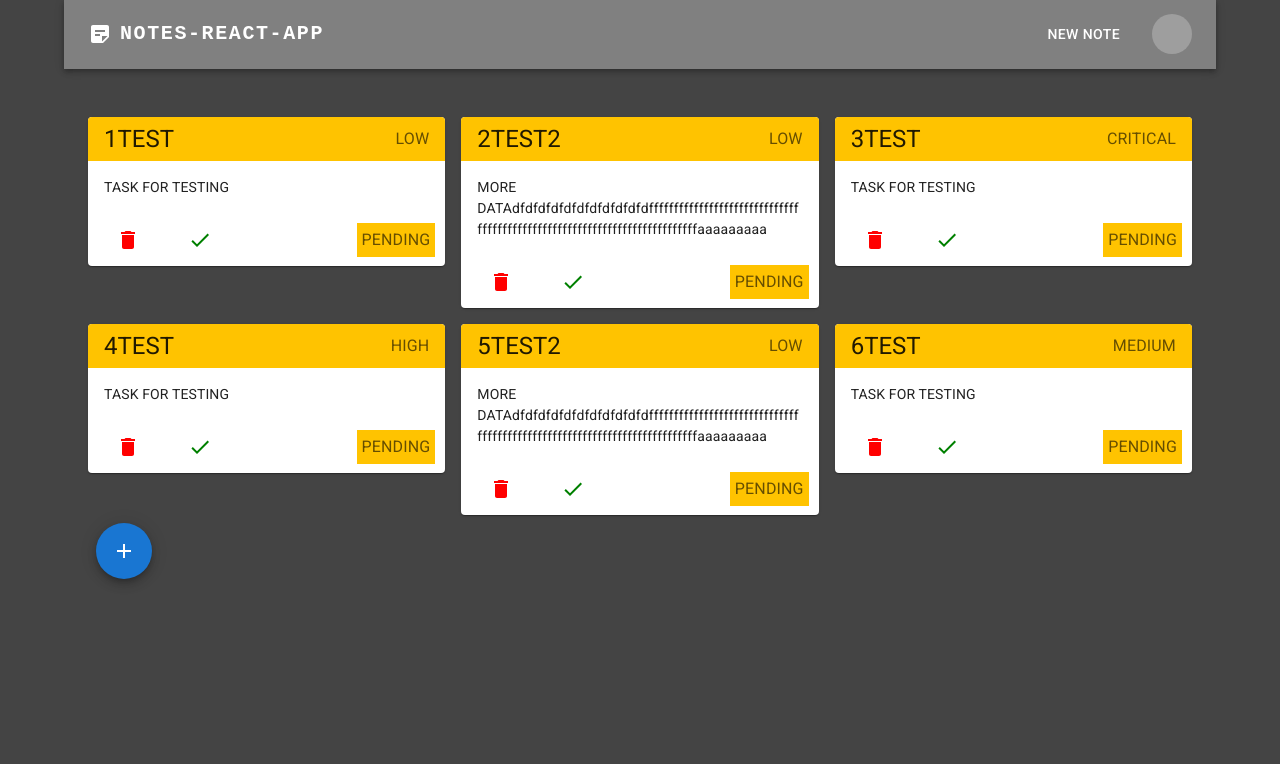
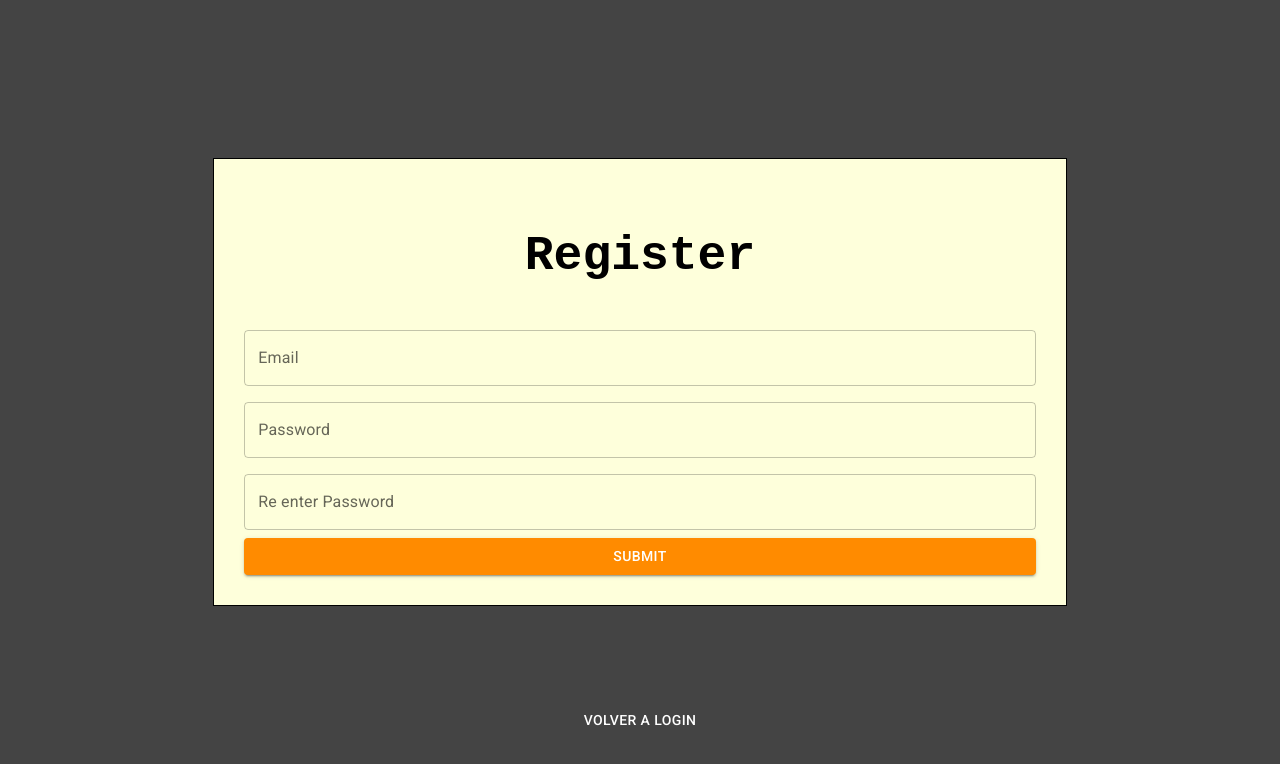
Before and after one commit to l3c45/React-Notes, a React (Create React App) app: page /register in a window 1280 px wide. Shown: the top 764 px of the page. Built offline with nearby package versions, Linux system fonts and the light colour scheme; grey boxes are pictures that could not be loaded.

Commit message:
Guardar notas en localStorage y mostart mensaje en caso que no halla ninguna

```diff
--- a/package.json
+++ b/package.json
@@ -13,6 +13,7 @@
     "formik": "^2.2.9",
     "react": "^18.2.0",
     "react-dom": "^18.2.0",
+    "react-router-dom": "^6.4.3",
     "react-scripts": "5.0.1",
     "web-vitals": "^2.1.4",
     "yup": "^0.32.11"
--- a/src/App.css
+++ b/src/App.css
@@ -57,3 +57,11 @@ background-color: #444444;
 .form-login form h2 {
   font-size: 3rem;
 }
+
+
+ .empty-title {
+  width: 100%;
+  text-align: center;
+  color:#fff;
+  font-size: 2rem;
+ }
--- a/src/App.js
+++ b/src/App.js
@@ -2,17 +2,37 @@ import { Container } from "@mui/material";
 import TaskList from "./Components/container/TaskList";
 import "./App.css";
 import ResponsiveAppBar from "./Components/container/nav";
-import LoginForm from "./Components/pure/forms/LoginForm";
-import RegisterForm from "./Components/pure/forms/RegisterForm";
+import {BrowserRouter  , Route , Navigate, Routes} from "react-router-dom"
+import { NotFound } from "./pages/404/NotFound";
+import { Login } from "./pages/Login/Login";
+import { Register } from "./pages/Register/register";
+import { HomePage } from "./pages/home/homePage";
 
 function App() {
+
+  const logged=true
+
   return (
-    <Container>
-      <ResponsiveAppBar></ResponsiveAppBar>
-      <TaskList></TaskList>
-      {/* <LoginForm></LoginForm> */}
-      {/* <RegisterForm></RegisterForm> */}
-    </Container>
+
+
+    <BrowserRouter>
+      <Routes>
+      <Route exact path="/" element={<HomePage/>} />
+        <Route exact path="/" element={<Login/>} />
+        <Route exact path="/register" element={<Register/>} />
+        <Route exact path="/home" element=
+        {
+          logged ?
+          (<HomePage/>)
+          :
+          (<Navigate to="/" replace />  )
+        }
+        />
+
+        <Route path="*" element={<NotFound/>} />
+      </Routes>
+
+    </BrowserRouter>
   );
 }
 
--- a/src/Components/container/TaskList.js
+++ b/src/Components/container/TaskList.js
@@ -1,4 +1,4 @@
-import React ,{useState}from 'react'
+import React ,{useState,useEffect}from 'react'
 import Container from '@mui/material/Container';
 import Grid from '@mui/material/Grid';
 import Task from '../pure/Task';
@@ -10,14 +10,15 @@ import TaskForm from '../pure/forms/TaskForm';
 
 function TaskList() {
 
-    const task1=new task("1TEST","TASK FOR TESTING",priority.low)
-const task2=new task("2TEST2","MORE DATAdfdfdfdfdfdfdfdfdfdfdffffffffffffffffffffffffffffffffffffffffffffffffffffffffffffffffffffffffffaaaaaaaaa",priority.low)
-const task3=new task("3TEST","TASK FOR TESTING",priority.critical)
-const task4=new task("4TEST","TASK FOR TESTING",priority.high)
-const task5=new task("5TEST2","MORE DATAdfdfdfdfdfdfdfdfdfdfdffffffffffffffffffffffffffffffffffffffffffffffffffffffffffffffffffffffffffaaaaaaaaa",priority.low)
-const task6=new task("6TEST","TASK FOR TESTING",priority.medium)
+const task1=new task("Mañana","Ir al Super",priority.low)
+const taskSaved = JSON.parse(localStorage.getItem('tasks'));
 
-    const [tasks, setTasks] = useState([task1,task2,task3,task4,task5,task6])
+    const [tasks, setTasks] = useState(taskSaved || [task1])
+
+    useEffect(() => {
+      localStorage.setItem('tasks', JSON.stringify(tasks));
+    }, [tasks]);
+
 
     const removeTask = (taskToRemove) => {
       const temp=[...tasks]
@@ -42,9 +43,14 @@ const task6=new task("6TEST","TASK FOR TESTING",priority.medium)
       }
 
   return (
-    <Container >
+    <Container sx={{mt:10}} >
      <Grid container spacing={2}>
-     {tasks.map((task,index) => {
+     {tasks.length===0?
+
+      <h3 className='empty-title'> No hay tareas</h3>
+
+    :
+     tasks.map((task,index) => {
         return (
             <Grid key={index} item xs={12} md={6} lg={4}>
       <Task data={task} removeTask={removeTask} toggle={toggleTask}></Task>
--- a/src/Components/pure/forms/LoginForm.js
+++ b/src/Components/pure/forms/LoginForm.js
@@ -1,4 +1,5 @@
-import React from "react";
+import React,{useRef} from "react";
+import { useNavigate } from "react-router-dom";
 import { useFormik } from "formik";
 import * as yup from "yup";
 import { Button, TextField, Grid } from "@mui/material";
@@ -15,6 +16,11 @@ const validationSchema = yup.object({
 });
 
 const LoginForm = () => {
+  const userEmail=useRef("")
+  const userPass=useRef("")
+const navigate=useNavigate()
+
+
   const formik = useFormik({
     initialValues: {
       email: "foobar@example.com",
@@ -22,7 +28,8 @@ const LoginForm = () => {
     },
     validationSchema: validationSchema,
     onSubmit: (values) => {
-      alert(JSON.stringify(values, null, 2));
+      alert(JSON.stringify(values, null, 2))
+      navigate("/home");
     },
   });
 
@@ -31,9 +38,9 @@ const LoginForm = () => {
       container
       alignItems="center"
       justifyContent="center"
-      style={{ minHeight: "100vh" }}
+      style={{ minHeight: "80vh" }}
     >
-      <Grid className="form-login" item xs={8}>
+      <Grid className="form-login" item xs={6}>
         <form onSubmit={formik.handleSubmit}>
           <h2>Login</h2>
           <TextField
@@ -73,7 +80,9 @@ const LoginForm = () => {
           >
             Submit
           </Button>
+
         </form>
+
       </Grid>
     </Grid>
   );
--- a/src/Components/pure/forms/RegisterForm.js
+++ b/src/Components/pure/forms/RegisterForm.js
@@ -2,6 +2,7 @@ import React from "react";
 import { useFormik } from "formik";
 import * as yup from "yup";
 import { Button, TextField, Grid } from "@mui/material";
+import { User } from "../../../models/user_model";
 
 const validationSchema = yup.object({
   email: yup
@@ -19,6 +20,16 @@ const validationSchema = yup.object({
 });
 
 const RegisterForm = () => {
+
+  const saveUser= (user) => {
+
+    const newUser= new User(user.email,user.password)
+
+
+    localStorage.setItem('perfil', JSON.stringify(newUser))
+
+  }
+
   const formik = useFormik({
     initialValues: {
       email: "",
@@ -27,7 +38,7 @@ const RegisterForm = () => {
     },
     validationSchema: validationSchema,
     onSubmit: (values) => {
-      alert(JSON.stringify(values, null, 2));
+      saveUser(values)
     },
   });
 
@@ -36,7 +47,7 @@ const RegisterForm = () => {
       container
       alignItems="center"
       justifyContent="center"
-      style={{ minHeight: "100vh" }}
+      style={{ minHeight: "80vh" }}
     >
       <Grid className="form-login" item xs={8}>
         <form onSubmit={formik.handleSubmit}>
@@ -47,6 +58,7 @@ const RegisterForm = () => {
             id="email"
             name="email"
             label="Email"
+
             value={formik.values.email}
             onChange={formik.handleChange}
             error={formik.touched.email && Boolean(formik.errors.email)}
@@ -59,6 +71,7 @@ const RegisterForm = () => {
             name="password"
             label="Password"
             type="password"
+
             value={formik.values.password}
             onChange={formik.handleChange}
             error={formik.touched.password && Boolean(formik.errors.password)}
--- a/src/Components/pure/forms/TaskForm.js
+++ b/src/Components/pure/forms/TaskForm.js
@@ -67,8 +67,8 @@ const TaskForm = ({ add }) => {
 
   return (
     <div>
-      <Box onClick={handleClickOpen} sx={{ "& > :not(style)": { m: 1 } }}>
-        <Fab color="primary" aria-label="add">
+      <Box onClick={handleClickOpen} sx={{ "& > :not(style)": { m: 1 },position:"absolute" ,bottom:10}}>
+        <Fab sx={{backgroundColor:"#FF8B00"}} aria-label="add">
           <AddIcon />
         </Fab>
       </Box>
--- /dev/null
+++ b/src/pages/404/NotFound.js
@@ -0,0 +1,7 @@
+import React from 'react'
+
+export const NotFound = () => {
+  return (
+    <h1>404 - PAGE NOT FOUND</h1>
+  )
+}
--- /dev/null
+++ b/src/pages/Login/Login.js
@@ -0,0 +1,29 @@
+import React from "react";
+import { useNavigate } from "react-router-dom";
+import LoginForm from "../../Components/pure/forms/LoginForm";
+import { Button, Box } from "@mui/material";
+
+export const Login = () => {
+  const navigate = useNavigate();
+
+  return (
+    <Box
+      display="flex"
+      flexDirection="column"
+      justifyContent="center"
+      alignItems="center"
+      minHeight="100vh"
+    >
+      <LoginForm></LoginForm>
+      <Button
+        onClick={() => navigate("/register")}
+        sx={{my:0,color:"white"}}
+
+
+
+      >
+        No tienes una cuenta? Haz Click aqui para registrarte
+      </Button>
+    </Box>
+  );
+};
--- /dev/null
+++ b/src/pages/Register/register.js
@@ -0,0 +1,26 @@
+import React from 'react'
+import { useNavigate } from 'react-router-dom'
+import { Button,Box } from "@mui/material";
+import RegisterForm from '../../Components/pure/forms/RegisterForm'
+
+export const Register = () => {
+
+    const navigate=useNavigate()
+  return (
+    <Box
+    display="flex"
+    flexDirection="column"
+    justifyContent="center"
+    alignItems="center"
+    minHeight="100vh"
+  >
+    <RegisterForm></RegisterForm>
+    <Button
+      onClick={() => navigate("/")}
+      sx={{my:0,color:"white"}}
+      >Volver a Login</Button>
+
+  </Box>
+
+  )
+}
--- /dev/null
+++ b/src/pages/home/homePage.js
@@ -0,0 +1,8 @@
+import React from 'react'
+import TaskList from '../../Components/container/TaskList'
+
+export const HomePage = () => {
+  return (
+   <TaskList></TaskList>
+  )
+}
```
Also changed, not shown: 2 other files (tests, documents, lock files or other folders).
